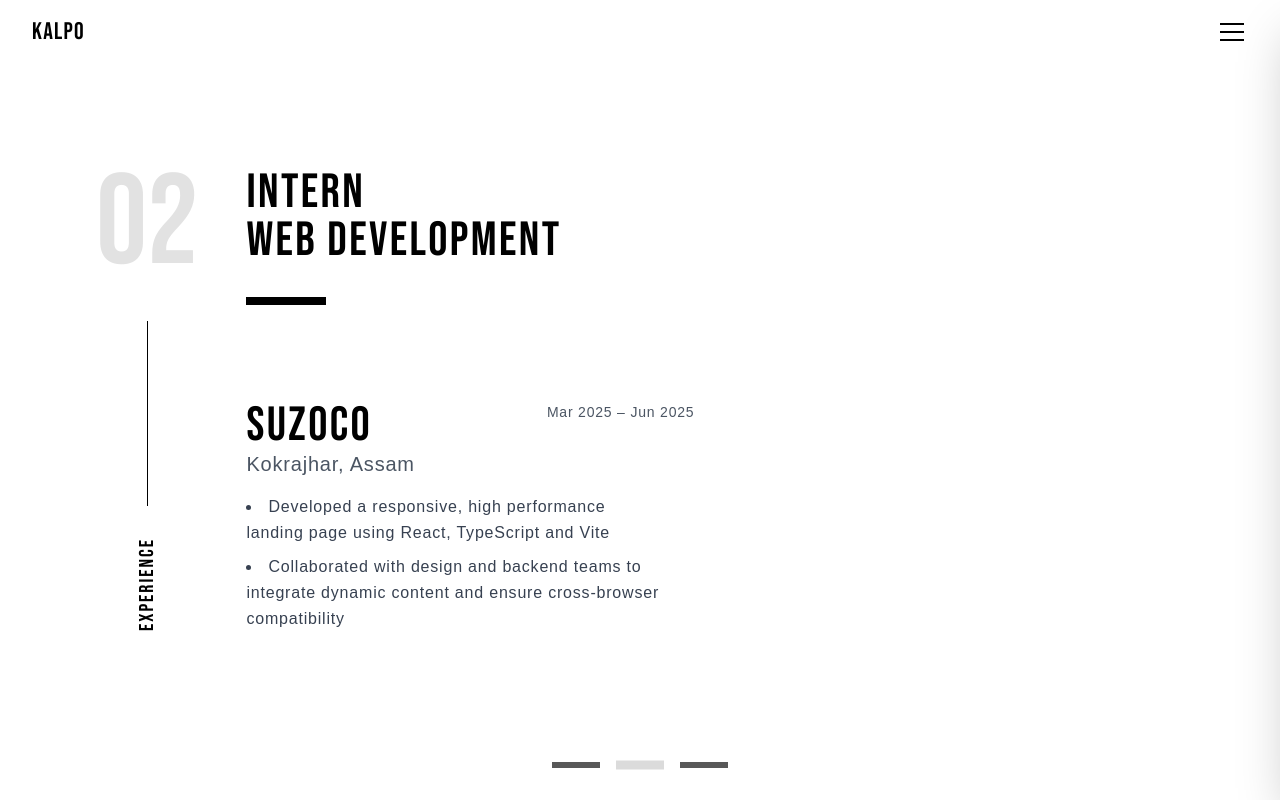
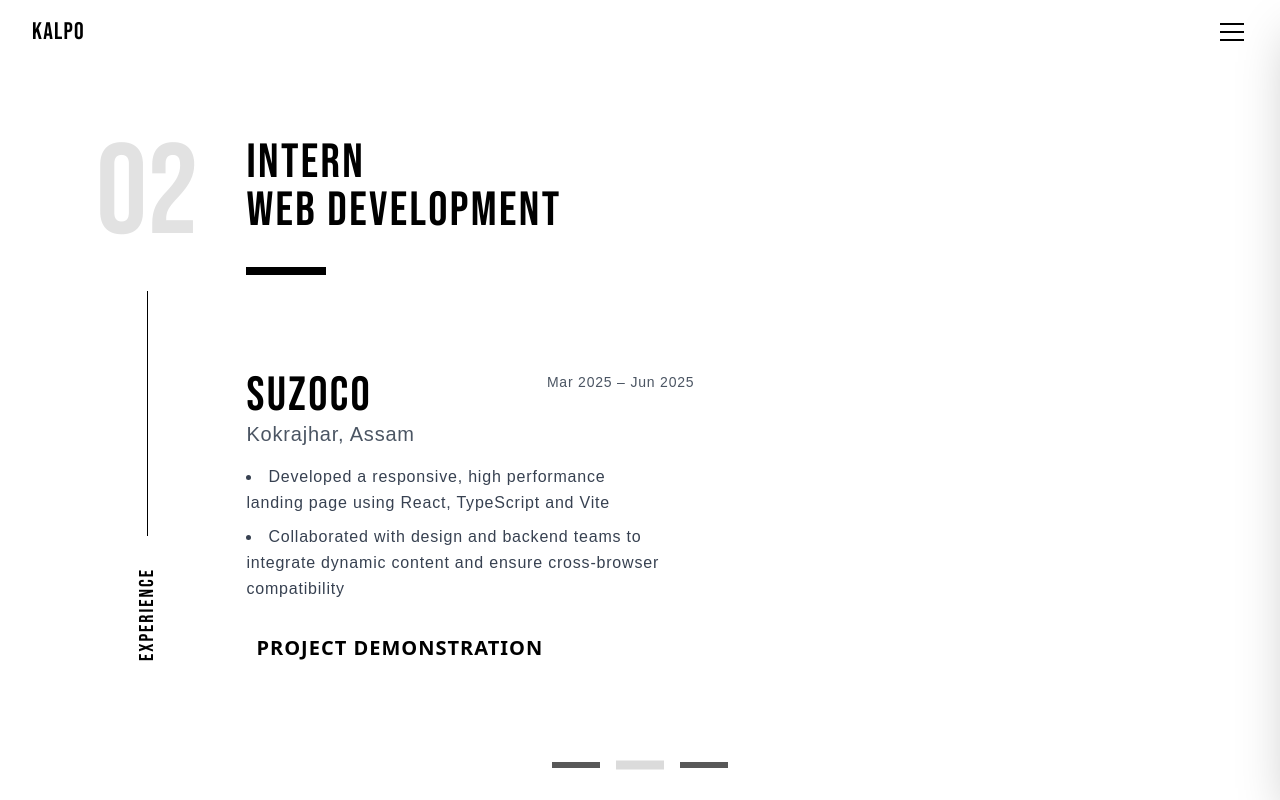
Before and after one commit to kalpokoch/MyPortfolio-25, a React (Vite) app: page / in a window 1280 px wide. Both pictures are taken after a click on the button 640 px from the left and 1565 px from the top of the page. Shown: the part 800-1600 px from the top of the page. Built offline with nearby package versions, Linux system fonts and the light colour scheme; a web font is replaced by a local one.

Commit message:
demo link added to experienceslider.tsx

```diff
--- a/src/components/landing/ExperienceSlider.tsx
+++ b/src/components/landing/ExperienceSlider.tsx
@@ -1,5 +1,6 @@
 import React, { useState, useEffect, useRef } from 'react';
 import SectionLayout from '../layouts/SectionLayout';
+import Button from '../ui/Button';
 
 interface ExperienceData {
   id: string;
@@ -9,6 +10,7 @@
   location: string;
   duration: string;
   responsibilities: string[];
+  liveDemo?: string;
 }
 
 interface ExperienceSliderProps {
@@ -44,7 +46,8 @@
       responsibilities: [
         "Developed a responsive, high performance landing page using React, TypeScript and Vite",
         "Collaborated with design and backend teams to integrate dynamic content and ensure cross-browser compatibility"
-      ]
+      ],
+      liveDemo: "https://suzocoservices.in/"
     },
     {
       id: "neepco",
@@ -56,7 +59,8 @@
       responsibilities: [
         "Built a Retrieval-Augmented Generation chatbot for NEEPCO's DOP delivering traceable, policy-backed answers via semantic retrieval and fine-grained clause chunking optimized for CPU-only constraints",
         "Deployed with a quantized TinyLlama backend and sequential request handling on free-tier infrastructure to improve reliability, timeout control, and response accuracy for policy queries"
-      ]
+      ],
+      liveDemo: "https://neepcodop.netlify.app/"
     }
   ];
 
@@ -145,6 +149,19 @@
           <li key={index}>{responsibility}</li>
         ))}
       </ul>
+
+      {/* Conditional Live Demo Button */}
+      {experience.liveDemo && (
+        <div className="mt-6 pt-4 ">
+          <Button
+            onClick={() => window.open(experience.liveDemo, '_blank', 'noopener,noreferrer')}
+            variant="dark"
+            size="md"
+          >
+            Project Demonstration
+          </Button>
+        </div>
+      )}
     </div>
   );
 
--- /dev/null
+++ b/src/components/ui/Button.tsx
@@ -0,0 +1,56 @@
+import React from 'react';
+
+interface ButtonProps extends React.ButtonHTMLAttributes<HTMLButtonElement> {
+  children: React.ReactNode;
+  variant?: 'default' | 'outline' | 'dark';
+  size?: 'sm' | 'md' | 'lg';
+  className?: string;
+}
+
+const Button: React.FC<ButtonProps> = ({
+  children,
+  variant = 'default',
+  size = 'md',
+  className = '',
+  ...props
+}) => {
+  const baseClasses = `
+    flex items-center
+    bg-transparent text-white
+    cursor-pointer
+    font-sans font-bold
+    no-underline uppercase
+    outline-none border-0
+    relative
+    transition-all duration-300
+    animated-button
+  `;
+
+  const sizeClasses = {
+    sm: 'text-sm px-3 py-2',
+    md: 'text-xl',
+    lg: 'text-lg px-6 py-5'
+  };
+
+  const variantClasses = {
+    default: 'text-black hover:text-gray-200',
+    outline: 'text-black border border-white hover:bg-white hover:text-black',
+    dark: 'bg-transparent !text-black hover:text-[#DBDBDB] tracking-wider'
+  };
+
+  return (
+    <button
+      className={`
+        ${baseClasses}
+        ${sizeClasses[size]}
+        ${variantClasses[variant]}
+        ${className}
+      `}
+      {...props}
+    >
+      {children}
+    </button>
+  );
+};
+
+export default Button;
--- a/src/index.css
+++ b/src/index.css
@@ -4,3 +4,18 @@
 @tailwind base;
 @tailwind components;
 @tailwind utilities;
+
+/* Add this to your index.css or main CSS file */
+.animated-button::before {
+  content: "";
+  display: inline-block;
+  height: 1px;
+  margin-right: 10px;
+  transition: all 0.42s cubic-bezier(0.25, 0.8, 0.25, 1);
+  width: 0;
+  background-color: black;
+}
+
+.animated-button:hover::before {
+  width: 3rem;
+}
```
